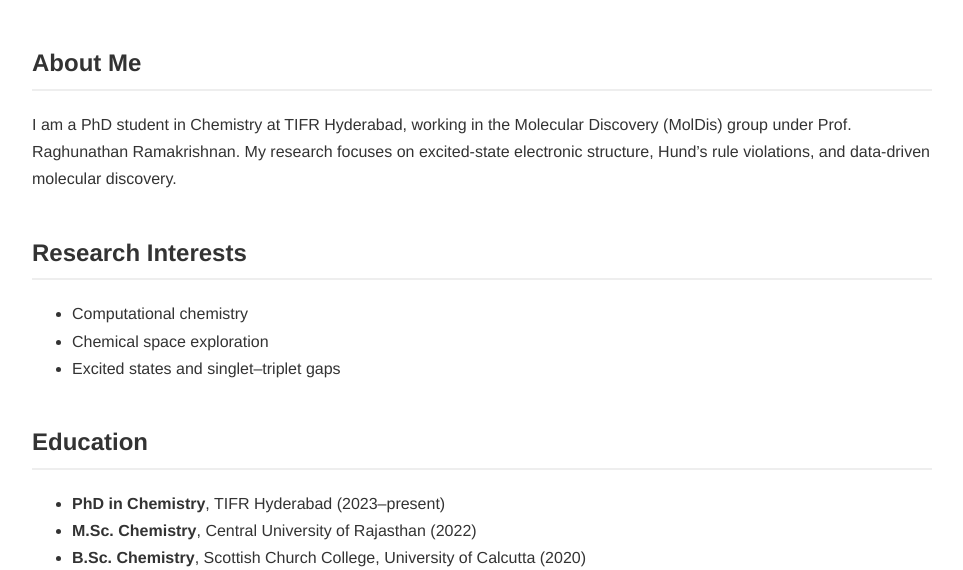
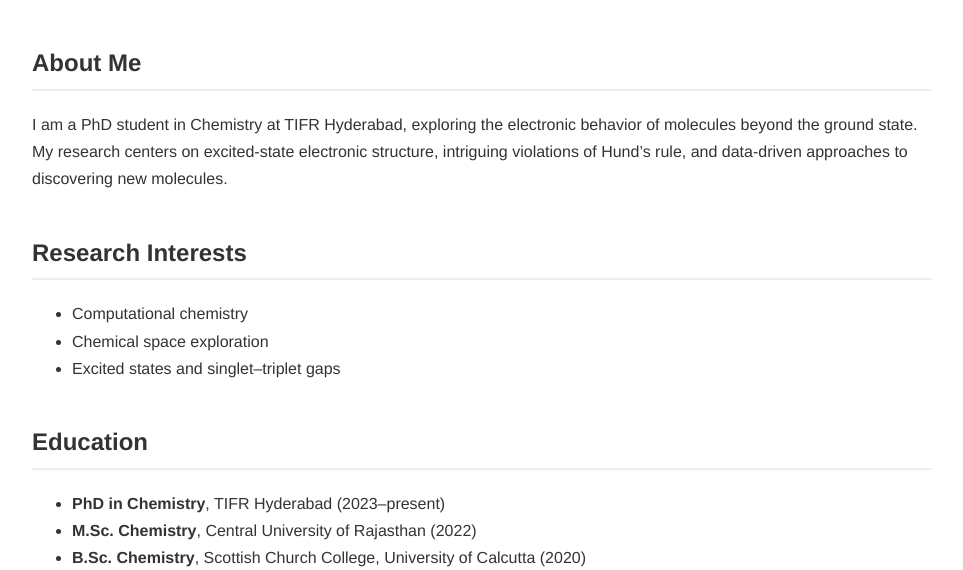
Before and after one commit to atreyeem99/cv, a plain HTML site: page index.html in a window 1280 px wide. Shown: the part 230-800 px from the top of the page, without its empty margins (158-1121 px from the left). Drawn offline with Linux system fonts and the light colour scheme.

Commit message:
Update index.html

```diff
--- a/index.html
+++ b/index.html
@@ -31,10 +31,9 @@
 <section>
   <h2>About Me</h2>
   <p>
-    I am a PhD student in Chemistry at TIFR Hyderabad, working in the
-    Molecular Discovery (MolDis) group under Prof. Raghunathan Ramakrishnan.
-    My research focuses on excited-state electronic structure, Hund’s rule
-    violations, and data-driven molecular discovery.
+   I am a PhD student in Chemistry at TIFR Hyderabad, exploring the electronic behavior
+    of molecules beyond the ground state. My research centers on excited-state electronic structure,
+    intriguing violations of Hund’s rule, and data-driven approaches to discovering new molecules.
   </p>
 </section>
 
```
